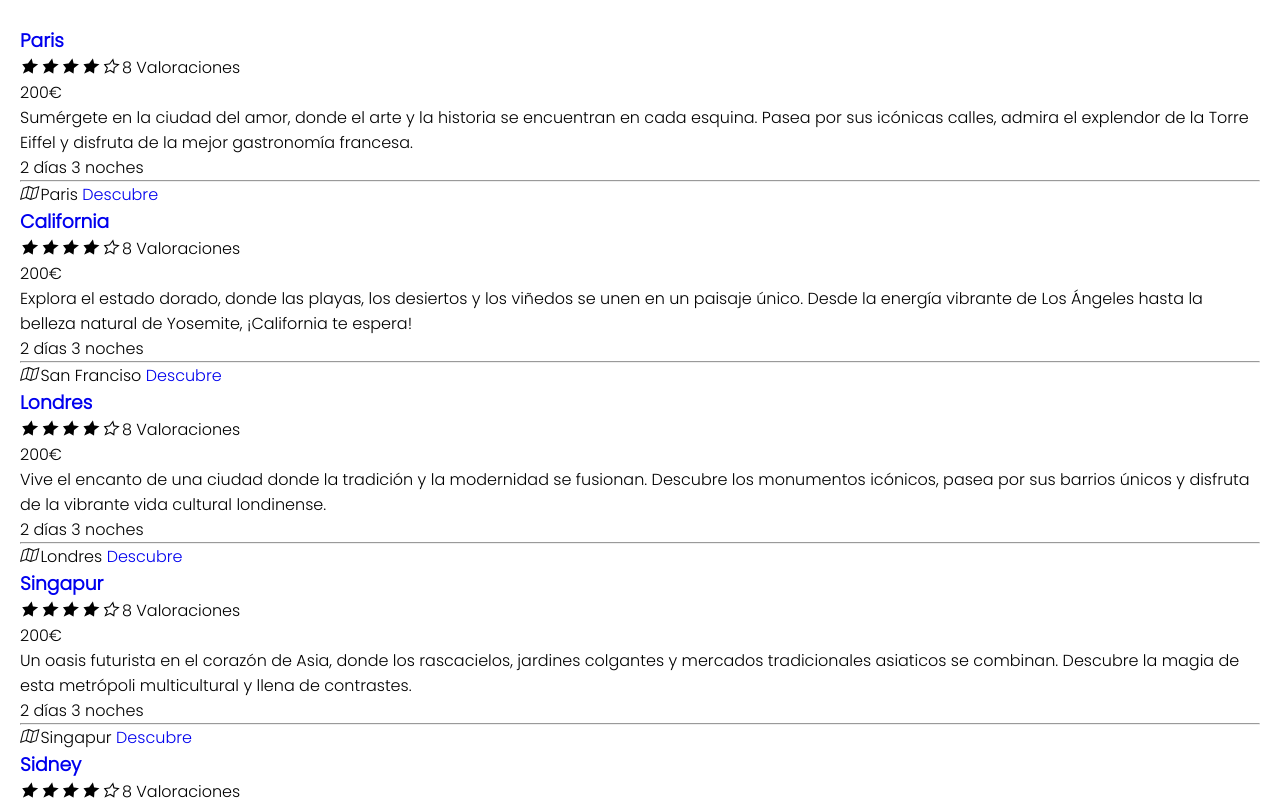
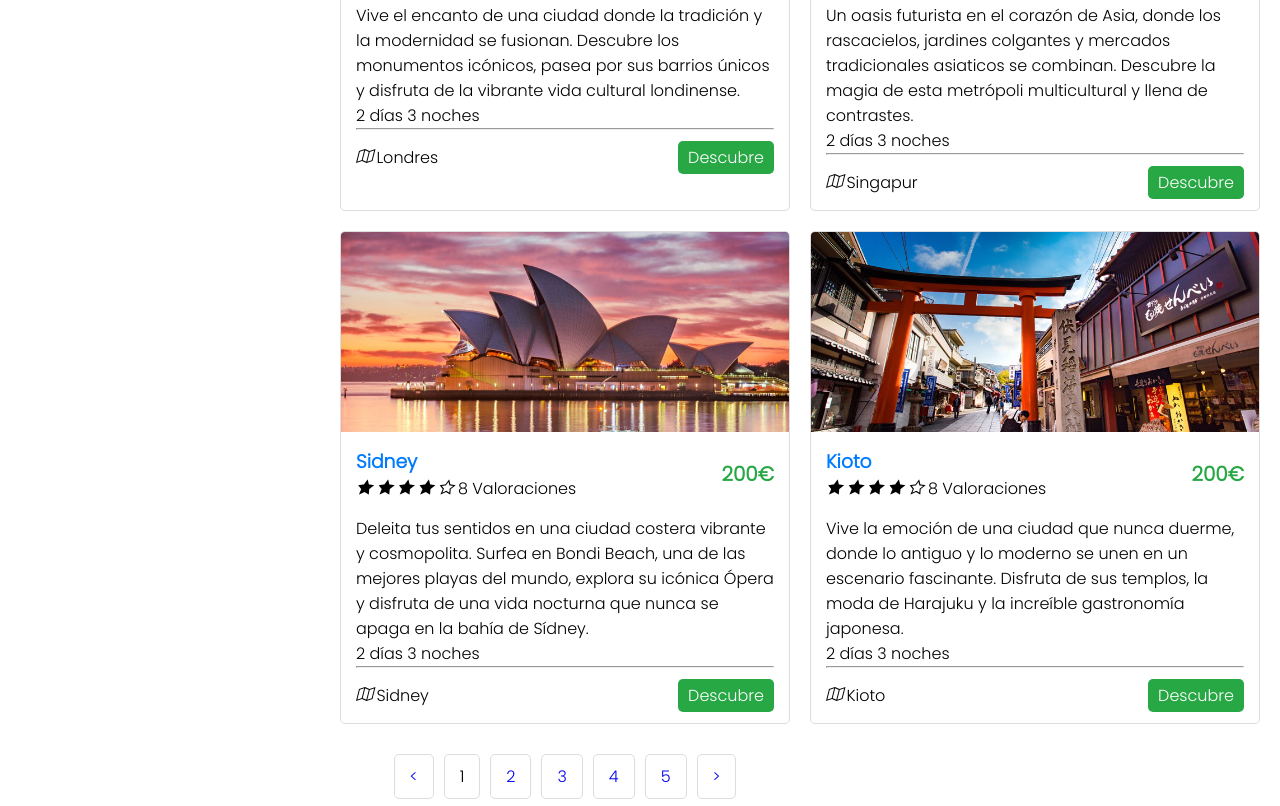
Before and after one commit to arocacarlys/viajes, a plain HTML site: page index.html in a window 1280 px wide. Shown: the part 1590-2396 px from the top of the page. Drawn offline with Linux system fonts and the light colour scheme; files whose address does not match are found by name.

Commit message:
destinos

```diff
--- a/viajes.css
+++ b/viajes.css
@@ -92,7 +92,7 @@ button {
     text-align: center;
     margin-top: 0;
 }
- /* Content section styles */
+ /* Content*/
  #content {
     display: flex;
     flex-wrap: wrap;
@@ -100,7 +100,6 @@ button {
     padding: 20px;
   }
 
-  /* Left column */
   #leftColumn {
     flex: 1;
     max-width: 300px;
@@ -144,3 +143,109 @@ button {
     gap: 10px;
     color: #c82333;
   }
+   /* destinos */
+   #destinationsArea {
+    flex: 3;
+    display: grid;
+    grid-template-columns: repeat(auto-fit, minmax(300px, 1fr));
+    gap: 20px;
+  }
+
+  .destination {
+    background-color: #fff;
+    border: 1px solid #ddd;
+    border-radius: 5px;
+    overflow: hidden;
+  }
+
+  .destinationPicture {
+    height: 200px;
+    background-size: cover;
+    background-position: center;
+  }
+
+  #parisPicture {
+    background-image: url('images/destination-1.jpg');
+  }
+
+  #californiaPicture {
+    background-image: url('images/destination-2.jpg');
+  }
+
+  #londonPicture {
+    background-image: url('images/destination-3.jpg');
+  }
+
+  #singapurPicture {
+    background-image: url('images/destination-4.jpg');
+  }
+
+  #sidneyPicture {
+    background-image: url('images/destination-5.jpg');
+  }
+
+  #kiotoPicture {
+    background-image: url('images/destination-6.jpg');
+  }
+
+  .destinationContent {
+    padding: 15px;
+  }
+
+  .destinationContent h3 a {
+    color: #007BFF;
+    transition: color 0.3s;
+  }
+
+  .destinationContent h3 a:hover {
+    color: #0056b3;
+  }
+
+  .destinationInfo {
+    display: flex;
+    justify-content: space-between;
+    align-items: center;
+    margin-bottom: 15px;
+  }
+
+  .price {
+    font-size: 20px;
+    font-weight: bold;
+    color: #28a745;
+  }
+
+  .destinationFooter {
+    display: flex;
+    justify-content: space-between;
+    align-items: center;
+    margin-top: 15px;
+  }
+
+  .greenButton {
+    background-color: #28a745;
+    color: white;
+    padding: 5px 10px;
+    border-radius: 5px;
+    transition: background-color 0.3s;
+  }
+
+  .greenButton:hover {
+    background-color: #218838;
+  }
+  /* paginas */
+  #navPages ul {
+    display: flex;
+    justify-content: center;
+    gap: 10px;
+    margin-top: 20px;
+  }
+
+  #navPages a, #navPages span {
+    padding: 10px 15px;
+    border: 1px solid #ddd;
+    border-radius: 5px;
+  }
+
+  #navPages a:hover {
+    background-color: #f0f0f0;
+  }
```
